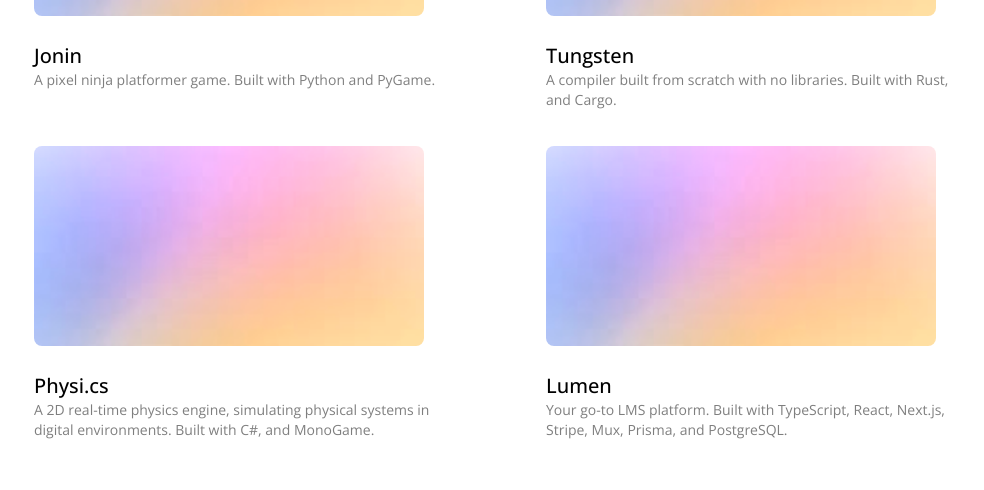
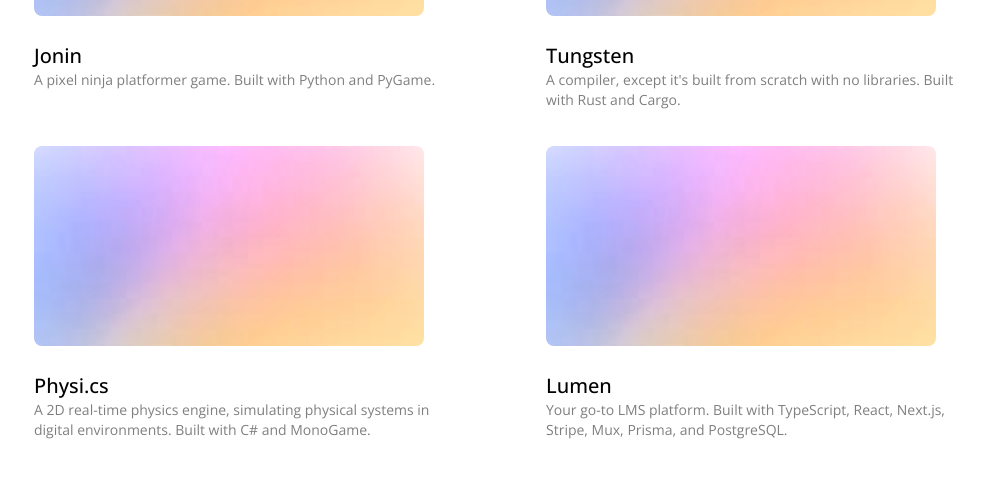
Before and after one commit to aaronkjin/personal, a Next.js app: page /projects in a window 1280 px wide. Shown: the part 577-1067 px from the top of the page, without its empty margins (102-1086 px from the left). Built offline with nearby package versions, Linux system fonts and the light colour scheme.

Commit message:
no commas!!

```diff
--- a/pages/projects.js
+++ b/pages/projects.js
@@ -55,7 +55,7 @@ export default function Projects() {
             key="Tungsten"
             img="/images/temp.png"
             name="Tungsten"
-            description="A compiler built from scratch with no libraries. Built with Rust, and Cargo."
+            description="A compiler, except it's built from scratch with no libraries. Built with Rust and Cargo."
             onClick={() => window.open("https://github.com/aaronkjin/tungsten")}
           />
         </div>
@@ -66,7 +66,7 @@ export default function Projects() {
             key="Physics"
             img="/images/temp.png"
             name="Physi.cs"
-            description="A 2D real-time physics engine, simulating physical systems in digital environments. Built with C#, and MonoGame."
+            description="A 2D real-time physics engine, simulating physical systems in digital environments. Built with C# and MonoGame."
             onClick={() => window.open("https://github.com/aaronkjin/physics")}
           />
         </div>
```
